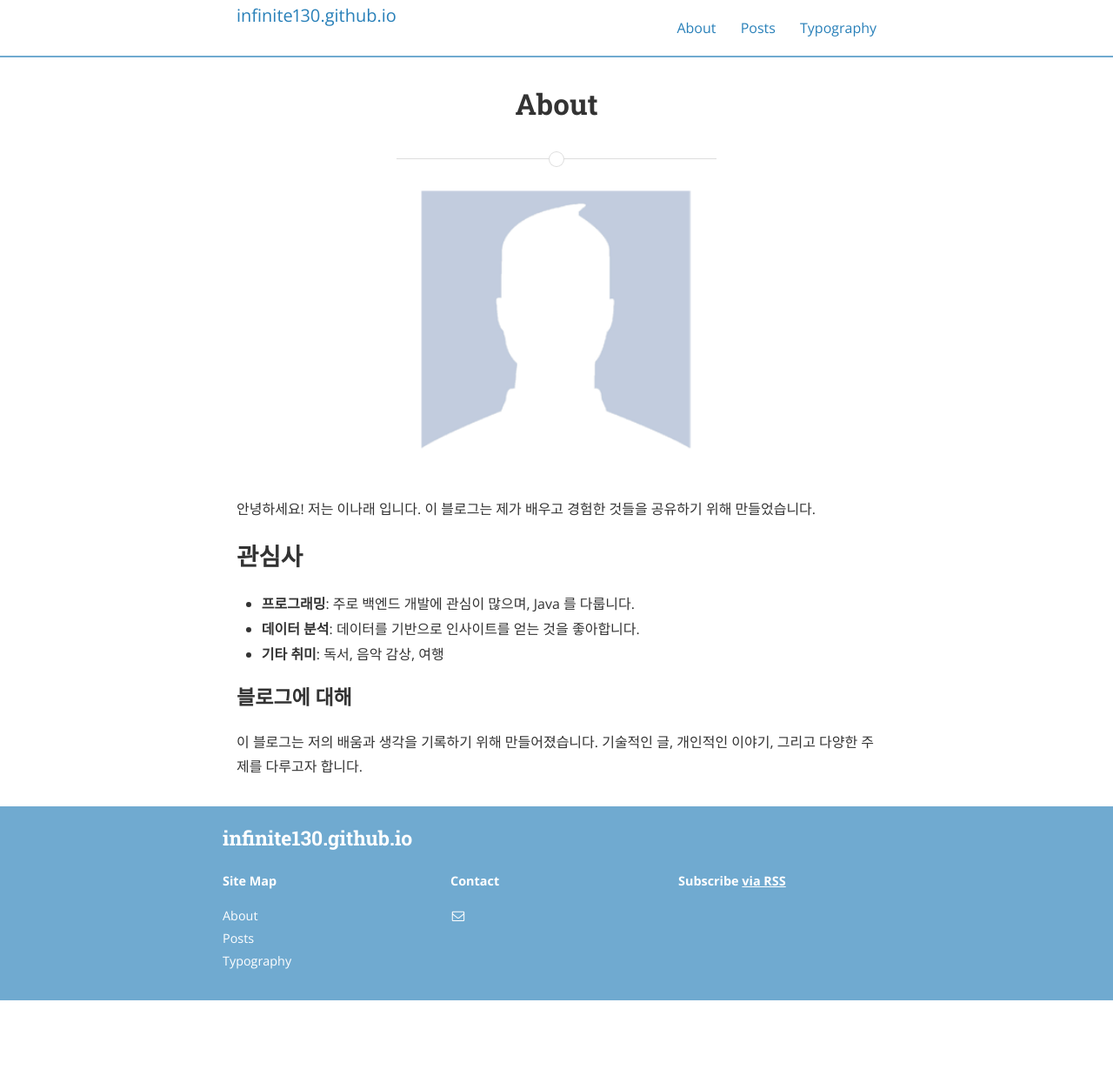
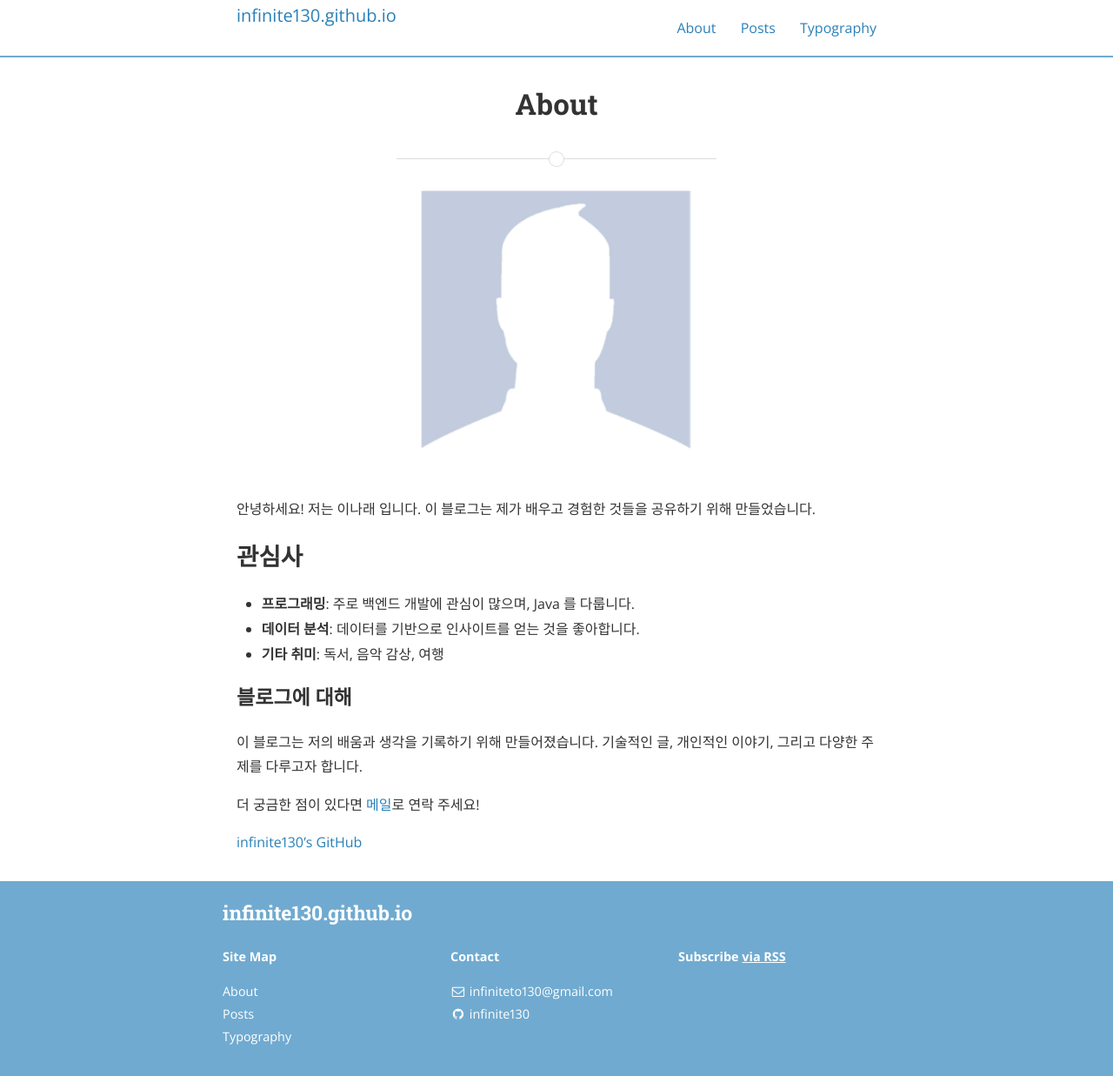
Before and after one commit to infinite130/infinite130.github.io, a Jekyll site: the page built from about.md, in a window 1280 px wide and 1237 px high. Shown: the whole window at 87% size. Built offline with Jekyll 4.4.1, drawn with Linux system fonts in a browser that asks for light colours; nearby versions of some CDN libraries; a style sheet for code colours, icons or effects is not loaded.

Commit message:
#7 footer 수정

```diff
--- a/_config.yml
+++ b/_config.yml
@@ -7,3 +7,11 @@ paginate_path: "/page/:num/"
 
 baseurl: "" # the subpath of your site, e.g. /blog/
 url: "https://infinite130.github.io" # the base hostname & protocol for your site
+email: infiniteto130@gmail.com
+
+social:
+  - name: GitHub
+    icon: github
+    username: infinite130
+    url: https://github.com/infinite130
+    desc: Follow me on GitHub
--- a/about.md
+++ b/about.md
@@ -17,5 +17,6 @@ main_nav: true
 ### 블로그에 대해
 이 블로그는 저의 배움과 생각을 기록하기 위해 만들어졌습니다. 기술적인 글, 개인적인 이야기, 그리고 다양한 주제를 다루고자 합니다.
 
-[github]: https://github.com/infinite130
-[mail]: infiniteto130@gmail.com
+더 궁금한 점이 있다면 [메일](mailto:infiniteto130@gmail.com)로 연락 주세요!
+
+[infinite130's GitHub](https://github.com/infinite130)
```
Also changed, not shown: 9 other files.
